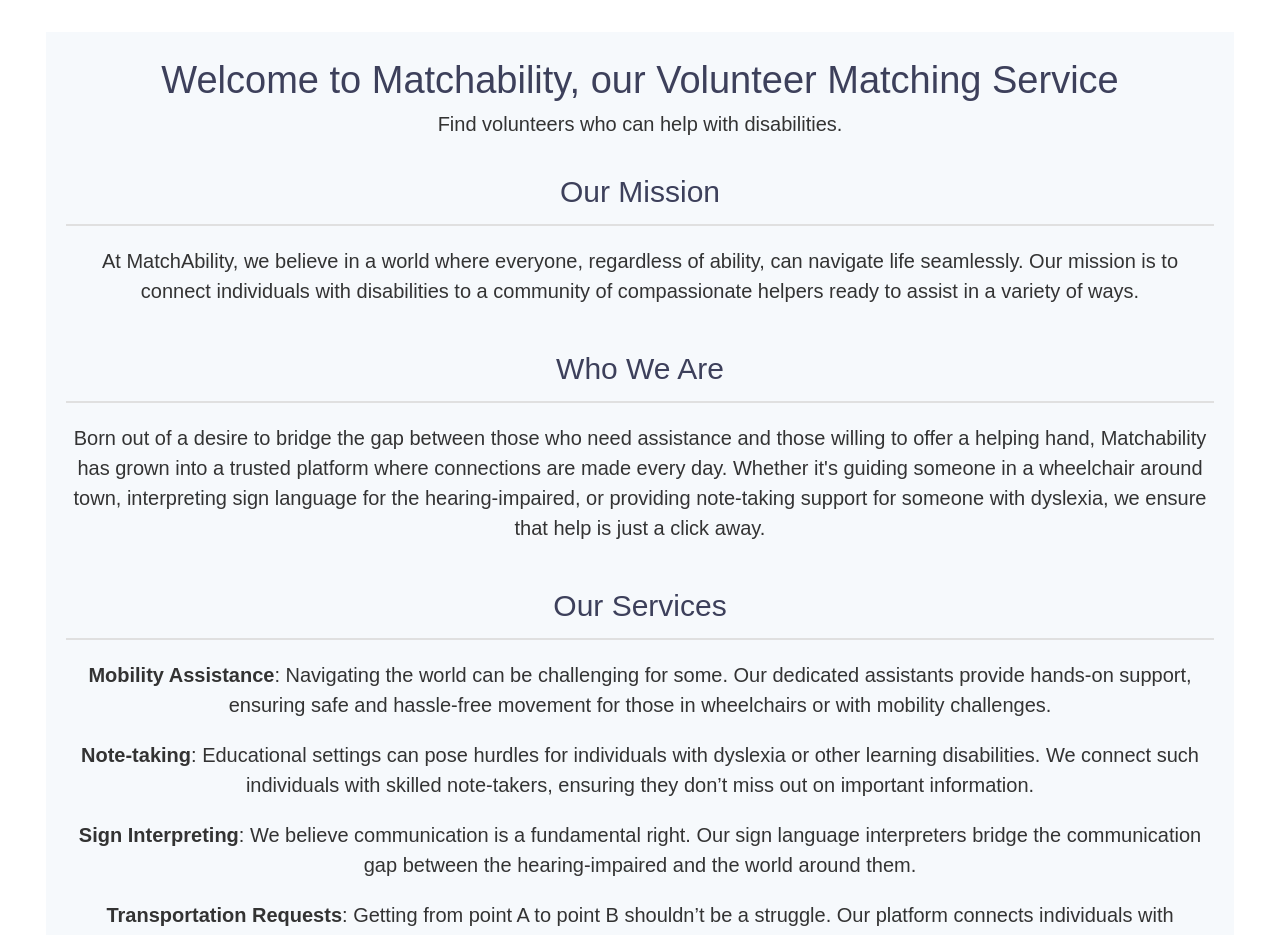
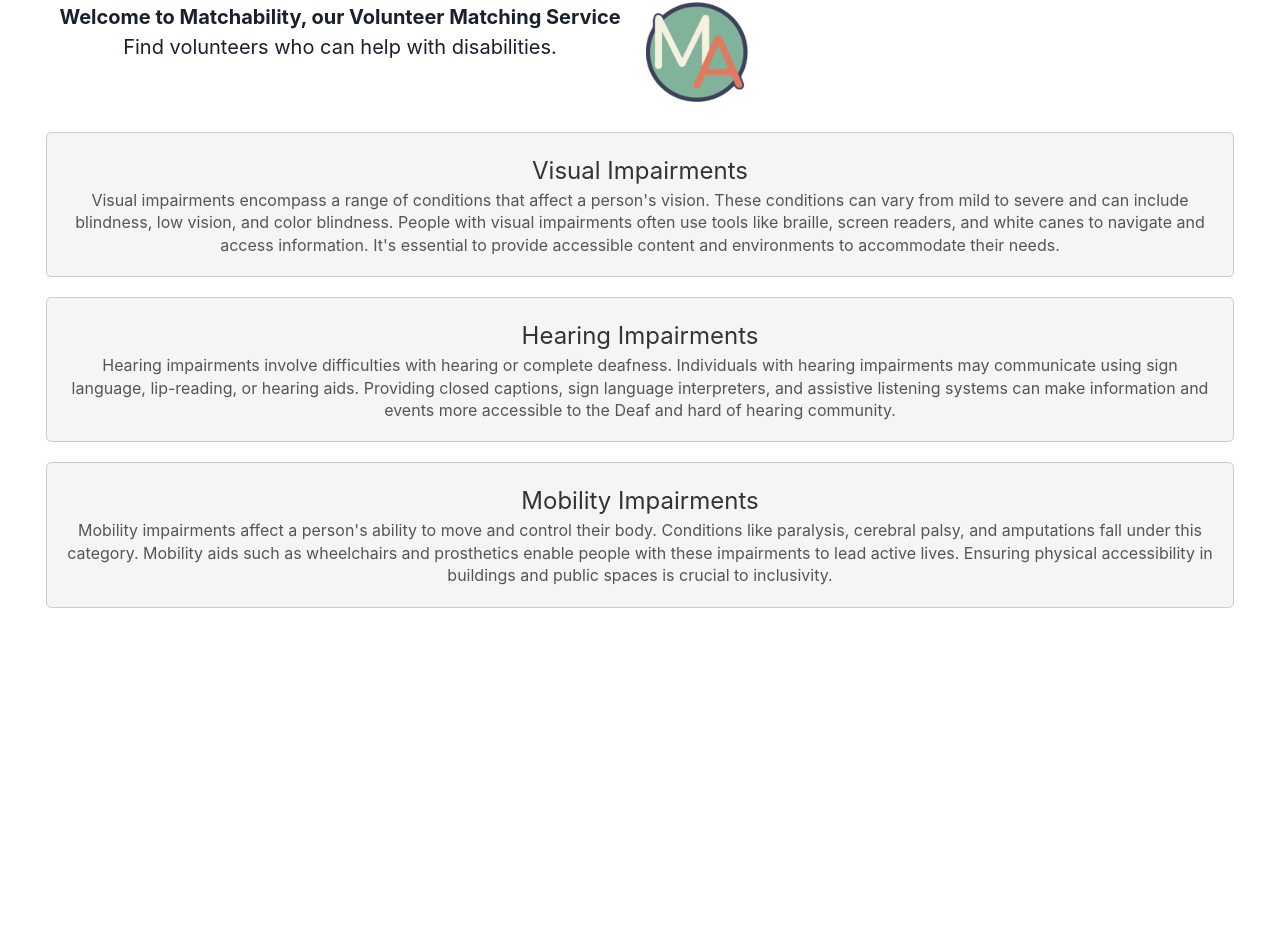
Before and after one commit to beniabra/MatchAbility, a React (Create React App) app: page / in a window 1280 px wide. Shown: the part 400-1335 px from the top of the page. After the commit the page ends 1054 px from the top, so only its background shows below. Built offline with nearby package versions, Linux system fonts and the light colour scheme.

Commit message:
added logo

```diff
--- a/src/components/Home.tsx
+++ b/src/components/Home.tsx
@@ -1,87 +1,55 @@
+import { Grid } from "@chakra-ui/layout";
 import * as React from "react"
-import styled from 'styled-components';
 
-const Container = styled.div`
-    padding: 20px;
-    font-family: Arial, sans-serif;
-    background-color: #f6f9fc;
-    color: #333;
-`;
+const disabilityInfoStyle = {
+    border: '1px solid #ccc',
+    borderRadius: '5px',
+    padding: '20px',
+    marginBottom: '20px',
+    backgroundColor: '#f5f5f5',
+  };
 
-const Title = styled.h1`
-    font-size: 1.9em;
-    color: #3d405b;
-    text-align: center;
-`;
+  const headingStyle = {
+    fontSize: '1.5rem',
+    color: '#333',
+  };
 
-const Section = styled.section`
-    margin-bottom: 40px;
-`;
-
-const SectionTitle = styled.h2`
-    font-size: 1.5em;
-    color: #3d405b;
-    border-bottom: 2px solid #e0e0e0;
-    padding-bottom: 10px;
-    margin-bottom: 20px;
-`;
-
-const List = styled.ul`
-    list-style-type: none;
-`;
-
-const ListItem = styled.li`
-    margin-bottom: 20px;
-`;
-
-const Footer = styled.footer`
-    text-align: center;
-    padding: 20px;
-    background-color: #3d405b;
-    color: #fff;
-`;
+  const paragraphStyle = {
+    fontSize: '1rem',
+    color: '#555',
+    lineHeight: '1.4',
+  };
 
 export function Home(): JSX.Element {
     return (
         <div style={{margin: '30px'}}>
-        <br></br>
-        <Container>
-            <Title>Welcome to Matchability, our Volunteer Matching Service</Title>
-            <p>Find volunteers who can help with disabilities.</p>
-            <br></br>
-            <Section>
-                <SectionTitle>Our Mission</SectionTitle>
-                <p>At MatchAbility, we believe in a world where everyone, regardless of ability, can navigate life seamlessly. Our mission is to connect individuals with disabilities to a community of compassionate helpers ready to assist in a variety of ways.</p>
-            </Section>
+            <Grid templateColumns='repeat(2, 1fr)' gap={3}>
+            <h1><b>Welcome to Matchability, our Volunteer Matching Service</b><br/><p>Find volunteers who can help with disabilities.</p></h1>
+            <img style={{height: '100px', textAlign: "center"}}src={require('../images/MAlogo.png')} alt="logo"></img>
 
-            <Section>
-                <SectionTitle>Who We Are</SectionTitle>
-                <p>Born out of a desire to bridge the gap between those who need assistance and those willing to offer a helping hand, Matchability has grown into a trusted platform where connections are made every day. Whether it's guiding someone in a wheelchair around town, interpreting sign language for the hearing-impaired, or providing note-taking support for someone with dyslexia, we ensure that help is just a click away.</p>
-            </Section>
-
-            <Section>
-                <SectionTitle>Our Services</SectionTitle>
-                <List>
-                    <ListItem><strong>Mobility Assistance</strong>: Navigating the world can be challenging for some. Our dedicated assistants provide hands-on support, ensuring safe and hassle-free movement for those in wheelchairs or with mobility challenges.</ListItem>
-                    <ListItem><strong>Note-taking</strong>: Educational settings can pose hurdles for individuals with dyslexia or other learning disabilities. We connect such individuals with skilled note-takers, ensuring they don’t miss out on important information.</ListItem>
-                    <ListItem><strong>Sign Interpreting</strong>: We believe communication is a fundamental right. Our sign language interpreters bridge the communication gap between the hearing-impaired and the world around them.</ListItem>
-                    <ListItem><strong>Transportation Requests</strong>: Getting from point A to point B shouldn’t be a struggle. Our platform connects individuals with transportation services that understand and cater to their specific needs.</ListItem>
-                </List>
-            </Section>
-
-            <Section>
-                <SectionTitle>Join Us</SectionTitle>
-                <p>Whether you're looking for assistance or have a heart full of help to offer, we invite you to be a part of our community. Let's create a world where everyone has the support they need to shine.</p>
-            </Section>
-
-            <Footer>
-                Thank you for visiting Matchability. Together, we make a difference.
-            </Footer>
-        </Container>
-        <br></br>
-
+            </Grid>
 
         <br></br>
+      <div style={disabilityInfoStyle}>
+        <h2 style={headingStyle}>Visual Impairments</h2>
+        <p style={paragraphStyle}>
+          Visual impairments encompass a range of conditions that affect a person's vision. These conditions can vary from mild to severe and can include blindness, low vision, and color blindness. People with visual impairments often use tools like braille, screen readers, and white canes to navigate and access information. It's essential to provide accessible content and environments to accommodate their needs.
+        </p>
+      </div>
+
+      <div style={disabilityInfoStyle}>
+        <h2 style={headingStyle}>Hearing Impairments</h2>
+        <p style={paragraphStyle}>
+          Hearing impairments involve difficulties with hearing or complete deafness. Individuals with hearing impairments may communicate using sign language, lip-reading, or hearing aids. Providing closed captions, sign language interpreters, and assistive listening systems can make information and events more accessible to the Deaf and hard of hearing community.
+        </p>
+      </div>
+
+      <div style={disabilityInfoStyle}>
+        <h2 style={headingStyle}>Mobility Impairments</h2>
+        <p style={paragraphStyle}>
+          Mobility impairments affect a person's ability to move and control their body. Conditions like paralysis, cerebral palsy, and amputations fall under this category. Mobility aids such as wheelchairs and prosthetics enable people with these impairments to lead active lives. Ensuring physical accessibility in buildings and public spaces is crucial to inclusivity.
+        </p>
+      </div>
     </div>
     )
 }
```
